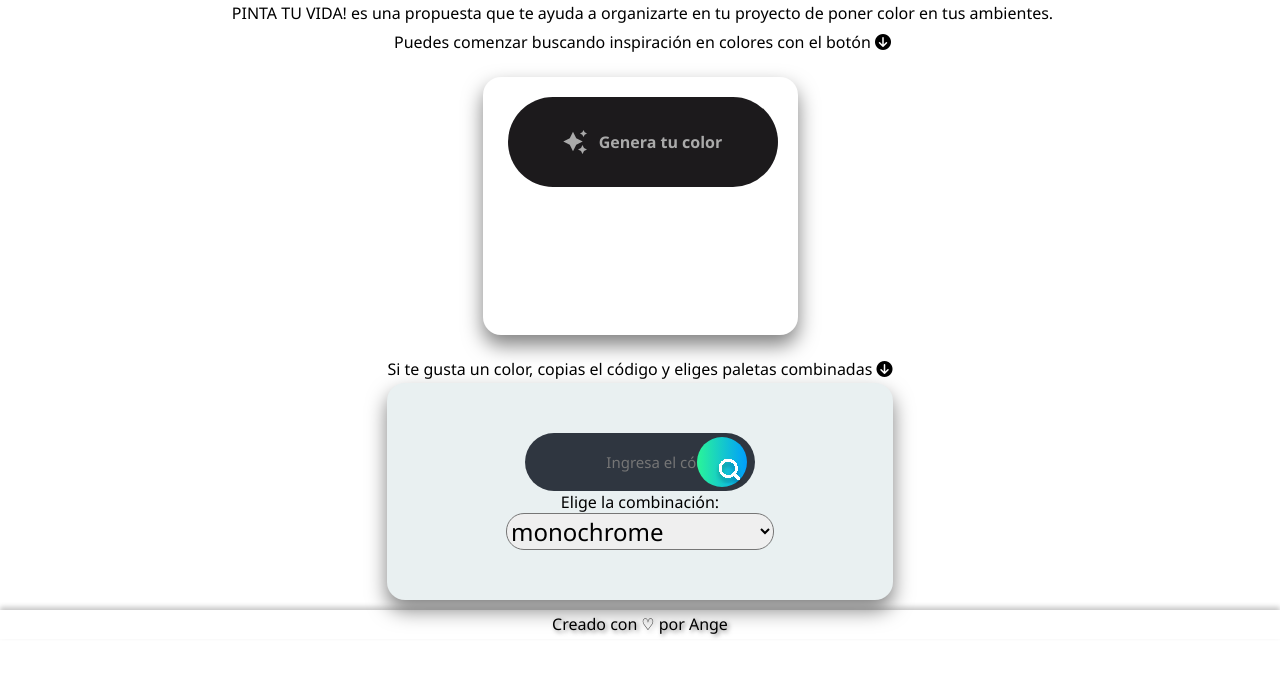
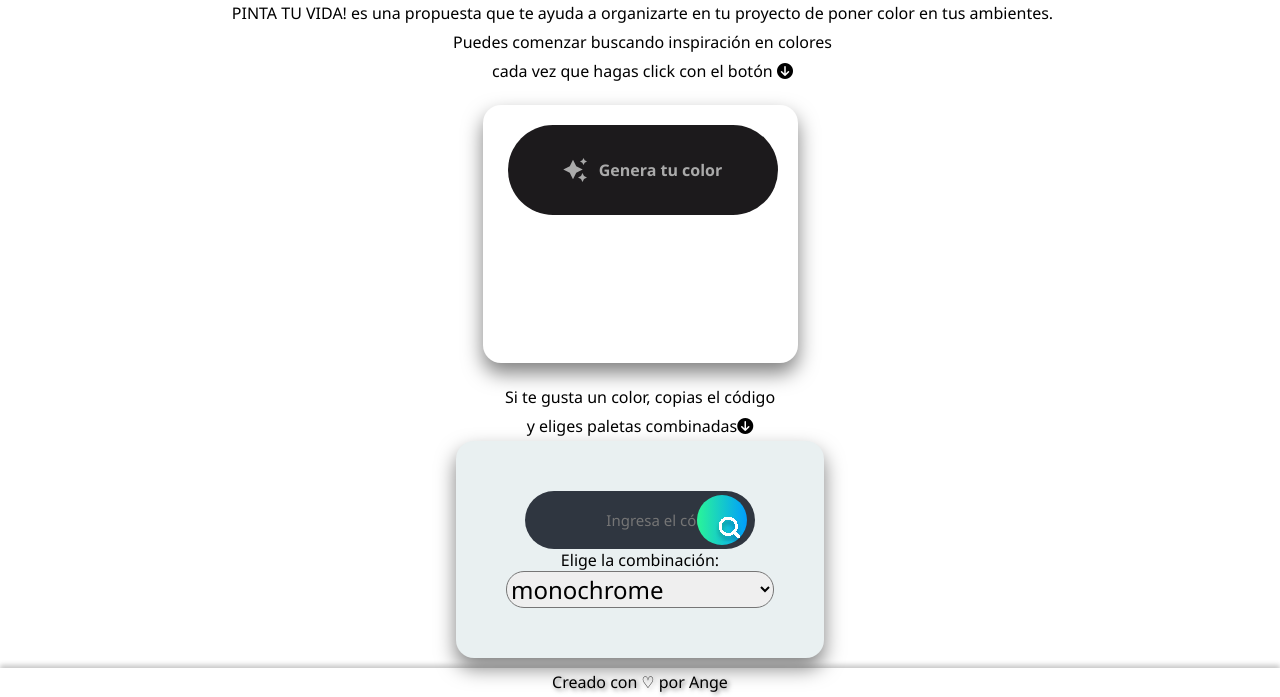
Before and after one commit to angebesson/cuddly-guacamole, a plain HTML site: page index.html in a window 1280 px wide. Shown: the part 106-803 px from the top of the page. Drawn offline with Linux system fonts and the light colour scheme.

Commit message:
detalles en textos en index y toastify

```diff
--- a/index.html
+++ b/index.html
@@ -28,8 +28,7 @@
 
         <div class="presentaPintaTuVida">
             <p>PINTA TU VIDA! es una propuesta que te ayuda a organizarte en tu proyecto de poner color en tus
-                ambientes. </p>
-                <p>Puedes comenzar buscando inspiración en colores con el botón <i class="fa-solid fa-circle-arrow-down"></i>
+                ambientes. <br>Puedes comenzar buscando inspiración en colores <br> cada vez que hagas click con el botón <i class="fa-solid fa-circle-arrow-down"></i>
                 </p>
         </div>
                <div class="generarColores">
@@ -52,7 +51,7 @@
         </div>
 
         <div class="paletas">
-            <p>Si te gusta un color, copias el código y eliges paletas combinadas <i
+            <p>Si te gusta un color, copias el código <br> y eliges paletas combinadas<i
                 class="fa-solid fa-circle-arrow-down"></i></p>
 
             <form id="form-paleta">
--- a/js/cart.js
+++ b/js/cart.js
@@ -162,7 +162,7 @@ function avisarCarritoVacío (){
 function botonComprarCarrito (){
   avisarCarritoVacío()
     Toastify({
-    text: "Tu compra está procesada",
+    text: "Tu compra está procesada \n\n Gracias por elegirnos :)",
     className: "info",
     position: "center",
     style: {
```
